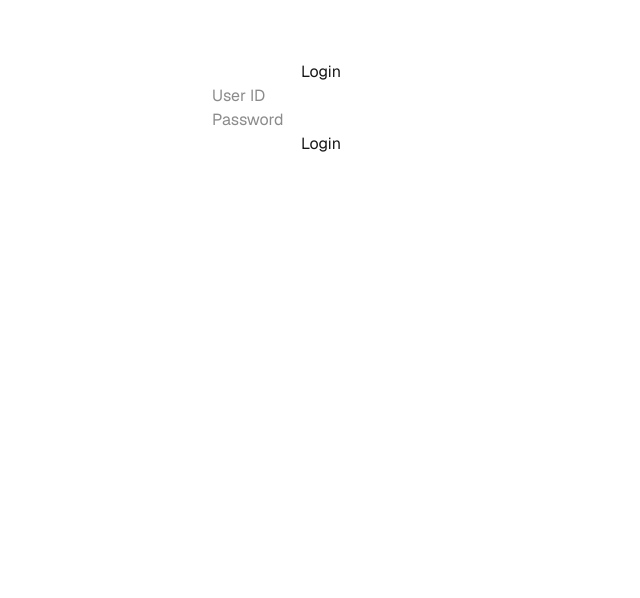
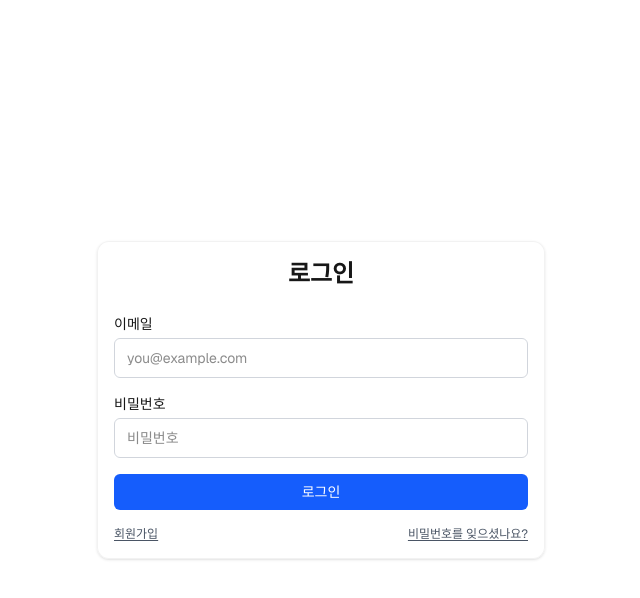
Before and after one commit to dkstjwls06/newTSNext, a Next.js app in the folder frontend/: page /login in a window 1280 px wide. Shown: the top 598 px of the page, without its empty margins (319-959 px from the left). Built offline with nearby package versions, Linux system fonts and the light colour scheme.

Commit message:
User Setting : Login page

```diff
--- a/frontend/app/login/page.tsx
+++ b/frontend/app/login/page.tsx
@@ -1,38 +1,190 @@
 "use client";
 
-import { useState } from "react";
+import React, { useState, FormEvent } from "react";
+import { useRouter } from "next/navigation";
+import { PageContainer } from "@/components/layout/PageContainer";
+import { Card } from "@/components/ui/Card";
+import { Button } from "@/components/ui/Button";
+
+type LoginErrorCode =
+  | "INVALID_PAYLOAD"
+  | "INVALID_CREDENTIALS"
+  | "EMAIL_NOT_VERIFIED"
+  | "INTERNAL_SERVER_ERROR"
+  | "UNKNOWN";
+
+interface LoginSuccessResponse {
+  ok: true;
+  user: {
+    id: string;
+    username: string;
+    email: string;
+    emailVerified: boolean;
+  };
+}
+
+interface LoginErrorResponse {
+  ok: false;
+  error: LoginErrorCode | string;
+}
 
 export default function LoginPage() {
-  const [userId, setUserId] = useState("");
+  const router = useRouter();
+
+  const [email, setEmail] = useState("");
   const [password, setPassword] = useState("");
 
-  const handleLogin = async () => {
-    const res = await fetch("/api/login", {
+  const [isSubmitting, setIsSubmitting] = useState(false);
+  const [errorMessage, setErrorMessage] = useState<string | null>(null);
+
+  const handleSubmit = async (e: FormEvent) => {
+    e.preventDefault();
+
+    // 간단한 프론트 쪽 유효성 검사
+    if (!email || !password) {
+      setErrorMessage("이메일과 비밀번호를 모두 입력해 주세요.");
+      return;
+    }
+
+    setIsSubmitting(true);
+    setErrorMessage(null);
+
+    try {
+      const res = await fetch("/api/auth/login", {
         method: "POST",
-      headers: { "Content-Type": "application/json" },
-      body: JSON.stringify({ userId, password }),
+        headers: {
+          "Content-Type": "application/json",
+        },
+        // 서버 스펙: { email, password }
+        body: JSON.stringify({ email, password }),
       });
-    const data = await res.json();
-    alert(data.message);
+
+      // 공통적으로 JSON 파싱 시도
+      let body: LoginSuccessResponse | LoginErrorResponse | null = null;
+      try {
+        body = (await res.json()) as
+          | LoginSuccessResponse
+          | LoginErrorResponse;
+      } catch {
+        // JSON 파싱 실패 시 body는 null로 남김
+      }
+
+      if (res.ok && body && "ok" in body && body.ok === true) {
+        // 성공: 쿠키는 서버에서 설정됨
+        router.push("/");
+        return;
+      }
+
+      // 에러 처리
+      const errorCode: string | undefined =
+        body && "error" in body ? body.error : undefined;
+
+      if (res.status === 400 && errorCode === "INVALID_PAYLOAD") {
+        setErrorMessage("요청 형식이 올바르지 않습니다. 다시 시도해 주세요.");
+      } else if (res.status === 401 && errorCode === "INVALID_CREDENTIALS") {
+        setErrorMessage("이메일 또는 비밀번호가 올바르지 않습니다.");
+      } else if (res.status === 403 && errorCode === "EMAIL_NOT_VERIFIED") {
+        setErrorMessage(
+          "이메일 인증이 완료되지 않았습니다. 메일함에서 인증 메일을 확인해 주세요."
+        );
+      } else if (res.status === 429) {
+        setErrorMessage(
+          "로그인 시도가 너무 많습니다. 잠시 후 다시 시도해 주세요."
+        );
+      } else {
+        // 그 외 (500 포함)
+        setErrorMessage(
+          "알 수 없는 오류가 발생했습니다. 잠시 후 다시 시도해 주세요."
+        );
+      }
+    } catch (err) {
+      console.error("Login request failed:", err);
+      setErrorMessage(
+        "네트워크 오류가 발생했습니다. 인터넷 연결을 확인한 후 다시 시도해 주세요."
+      );
+    } finally {
+      setIsSubmitting(false);
+    }
   };
 
   return (
-    <div style={{ textAlign: "center", marginTop: "60px" }}>
-      <h2>Login</h2>
+    <PageContainer layout="center">
+      <Card className="w-full max-w-md">
+        <h1 className="text-2xl font-semibold mb-6 text-center">로그인</h1>
+
+        {errorMessage && (
+          <div className="mb-4 rounded-md border border-red-300 bg-red-50 px-3 py-2 text-sm text-red-700">
+            {errorMessage}
+          </div>
+        )}
+
+        <form onSubmit={handleSubmit} className="space-y-4">
+          <div className="flex flex-col gap-1">
+            <label htmlFor="email" className="text-sm font-medium">
+              이메일
+            </label>
             <input
-        placeholder="User ID"
-        value={userId}
-        onChange={(e) => setUserId(e.target.value)}
+              id="email"
+              type="email"
+              autoComplete="email"
+              value={email}
+              onChange={(e) => setEmail(e.target.value)}
+              className="h-10 rounded-md border border-gray-300 px-3 text-sm outline-none focus:border-blue-500 focus:ring-1 focus:ring-blue-500"
+              placeholder="you@example.com"
             />
-      <br />
+          </div>
+
+          <div className="flex flex-col gap-1">
+            <label htmlFor="password" className="text-sm font-medium">
+              비밀번호
+            </label>
             <input
+              id="password"
               type="password"
-        placeholder="Password"
+              autoComplete="current-password"
               value={password}
               onChange={(e) => setPassword(e.target.value)}
+              className="h-10 rounded-md border border-gray-300 px-3 text-sm outline-none focus:border-blue-500 focus:ring-1 focus:ring-blue-500"
+              placeholder="비밀번호"
             />
-      <br />
-      <button onClick={handleLogin}>Login</button>
           </div>
+
+          <div className="mt-2">
+            <Button
+              type="submit"
+              disabled={isSubmitting}
+              className="w-full justify-center"
+            >
+              {isSubmitting ? "로그인 중..." : "로그인"}
+            </Button>
+          </div>
+        </form>
+
+        {/* 향후 회원가입 / 비밀번호 찾기 링크 자리 */}
+        <div className="mt-4 flex justify-between text-xs text-gray-600">
+          <button
+            type="button"
+            className="underline underline-offset-2"
+            onClick={() => {
+              // 아직 구현 전이므로, 나중에 /register, /forgot-password 등으로 교체
+              alert("회원가입 페이지는 아직 준비 중입니다.");
+            }}
+          >
+            회원가입
+          </button>
+          <button
+            type="button"
+            className="underline underline-offset-2"
+            onClick={() => {
+              // 마찬가지로 실제 구현 시 라우팅으로 교체
+              alert("비밀번호 찾기 기능은 아직 준비 중입니다.");
+            }}
+          >
+            비밀번호를 잊으셨나요?
+          </button>
+        </div>
+      </Card>
+    </PageContainer>
   );
+
 }
```
Lines whose indentation alone changed are shown as unchanged.
